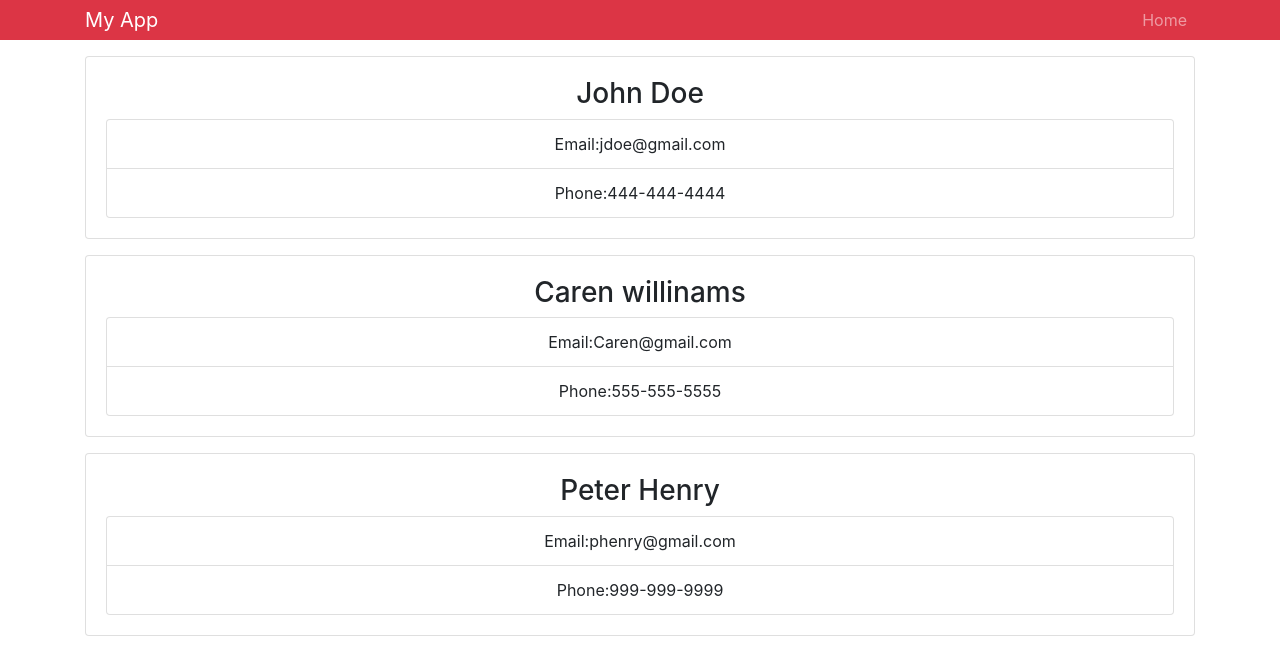
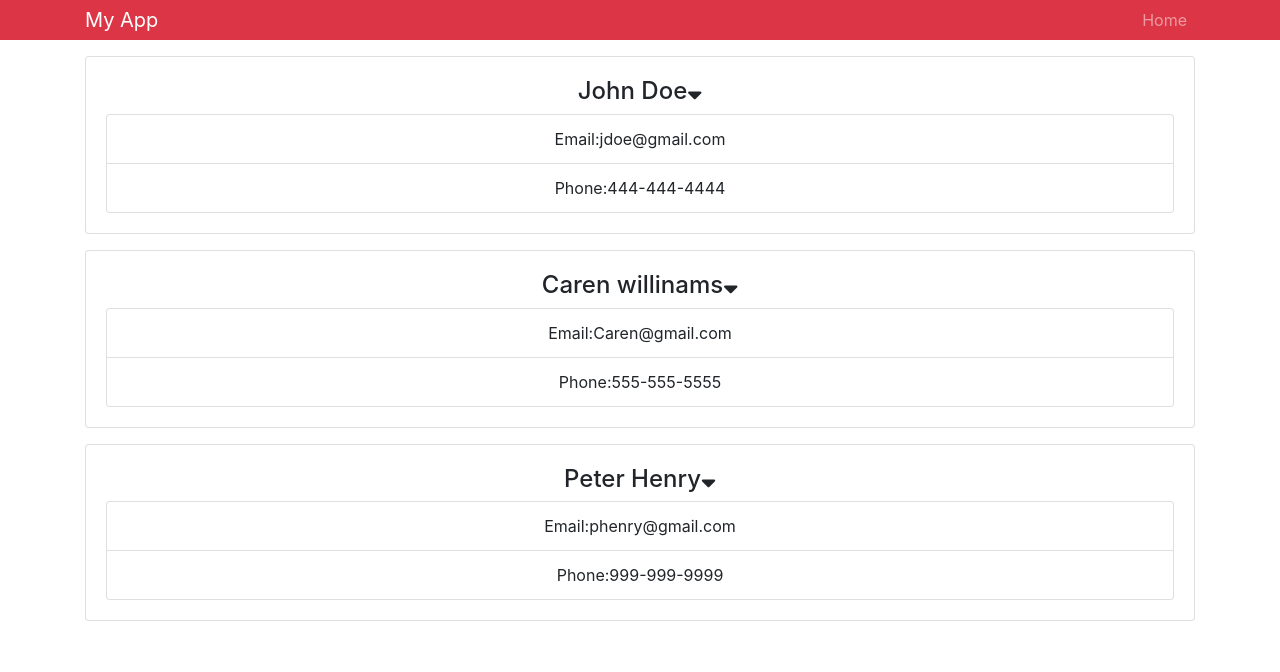
Before and after one commit to npnitin/ContactManager-ReactApp, a React (Create React App) app: page / in a window 1280 px wide. Shown: the top 672 px of the page. Built offline with nearby package versions, Linux system fonts and the light colour scheme.

Commit message:
events inreact and passing parameters

```diff
--- a/public/index.html
+++ b/public/index.html
@@ -8,20 +8,8 @@
       content="width=device-width, initial-scale=1, shrink-to-fit=no"
     />
     <meta name="theme-color" content="#000000" />
-    <!--
-      manifest.json provides metadata used when your web app is added to the
-      homescreen on Android. See https://developers.google.com/web/fundamentals/web-app-manifest/
-    -->
+    <link rel="stylesheet" href="https://use.fontawesome.com/releases/v5.7.1/css/all.css" integrity="sha384-fnmOCqbTlWIlj8LyTjo7mOUStjsKC4pOpQbqyi7RrhN7udi9RwhKkMHpvLbHG9Sr" crossorigin="anonymous">
     <link rel="manifest" href="%PUBLIC_URL%/manifest.json" />
-    <!--
-      Notice the use of %PUBLIC_URL% in the tags above.
-      It will be replaced with the URL of the `public` folder during the build.
-      Only files inside the `public` folder can be referenced from the HTML.
-
-      Unlike "/favicon.ico" or "favicon.ico", "%PUBLIC_URL%/favicon.ico" will
-      work correctly both with client-side routing and a non-root public URL.
-      Learn how to configure a non-root public URL by running `npm run build`.
-    -->
     <title>React App</title>
   </head>
   <body>
--- a/src/components/Contact.js
+++ b/src/components/Contact.js
@@ -2,11 +2,20 @@ import React, { Component } from 'react'
 import PropTypes from 'prop-types'
 
 class Contact extends Component {
+  state={
+
+  }
+  onShowClick(id,e){
+    console.log(id);
+  }
   render() {
     const{name,email,phone}=this.props;
     return (
         <div className="card card-body mb-3">
-          <h3>{name}</h3>
+          <h4>
+            {name}
+            <i onClick={this.onShowClick.bind(this,name)} className="fas fa-sort-down"/>
+          </h4>
           <ul className="list-group">
               <li className="list-group-item">Email:{email}</li>
               <li className="list-group-item">Phone:{phone}</li>
```
